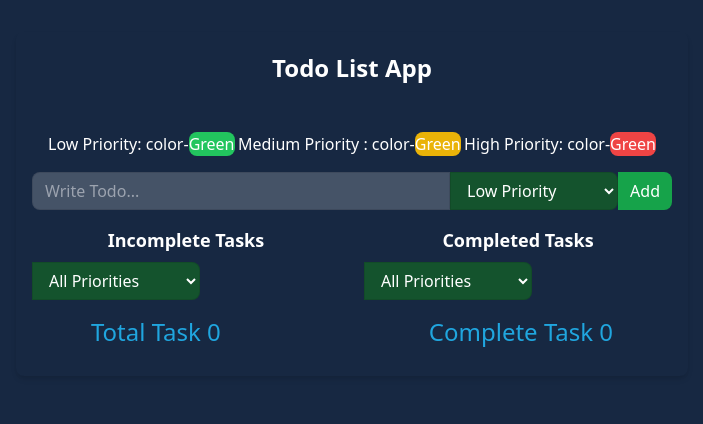
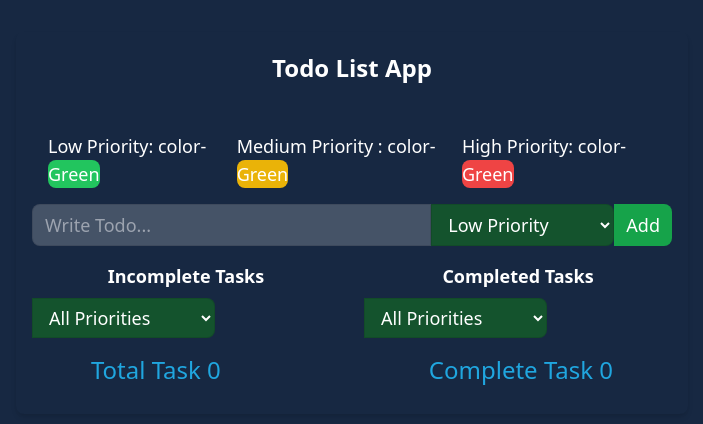
Before and after one commit to BorhanBappy/QtecTodoAPP, a React (Vite) app: page / in a window 1280 px wide. Shown: the top 424 px of the page, without its empty margins (288-991 px from the left). Built offline with nearby package versions, Linux system fonts and the light colour scheme.

Commit message:
updateReadmefileforBetterUnderstanding

```diff
--- a/src/App.jsx
+++ b/src/App.jsx
@@ -59,7 +59,7 @@
     <TodoProvider
       value={{ todos, addTodo, updateTodo, deleteTodo, toggleComplete }}
     >
-      <div className="bg-[#172842] min-h-screen py-8">
+      <div className="bg-[#172842] min-h-screen w-full py-8 text-lg">
         <div className="w-full max-w-2xl mx-auto shadow-md rounded-lg px-4 py-3 text-white">
           <h1 className="text-2xl font-bold text-center mb-8 mt-2">
             Todo List App
```
Also changed, not shown: 1 other file (tests, documents, lock files or other folders).
